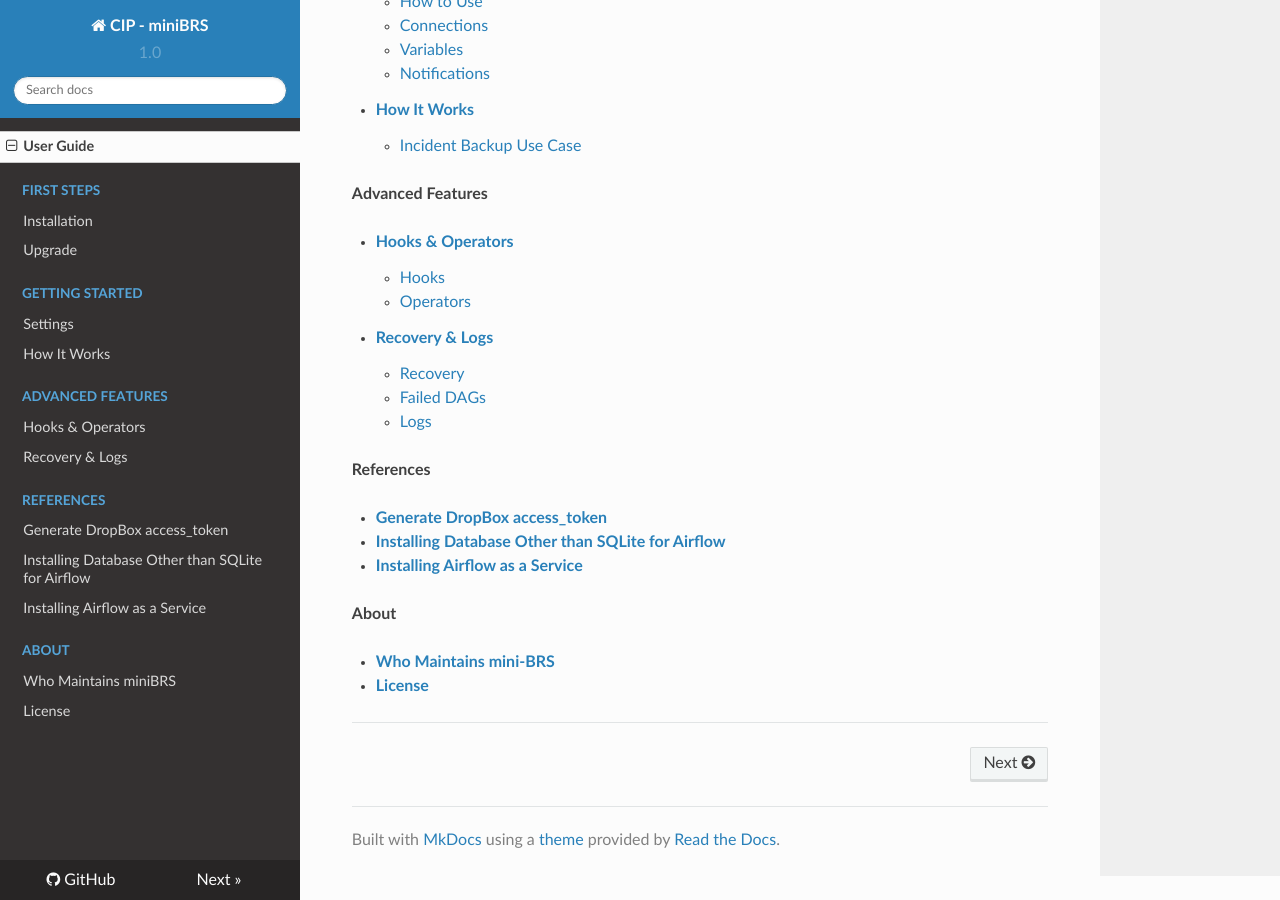
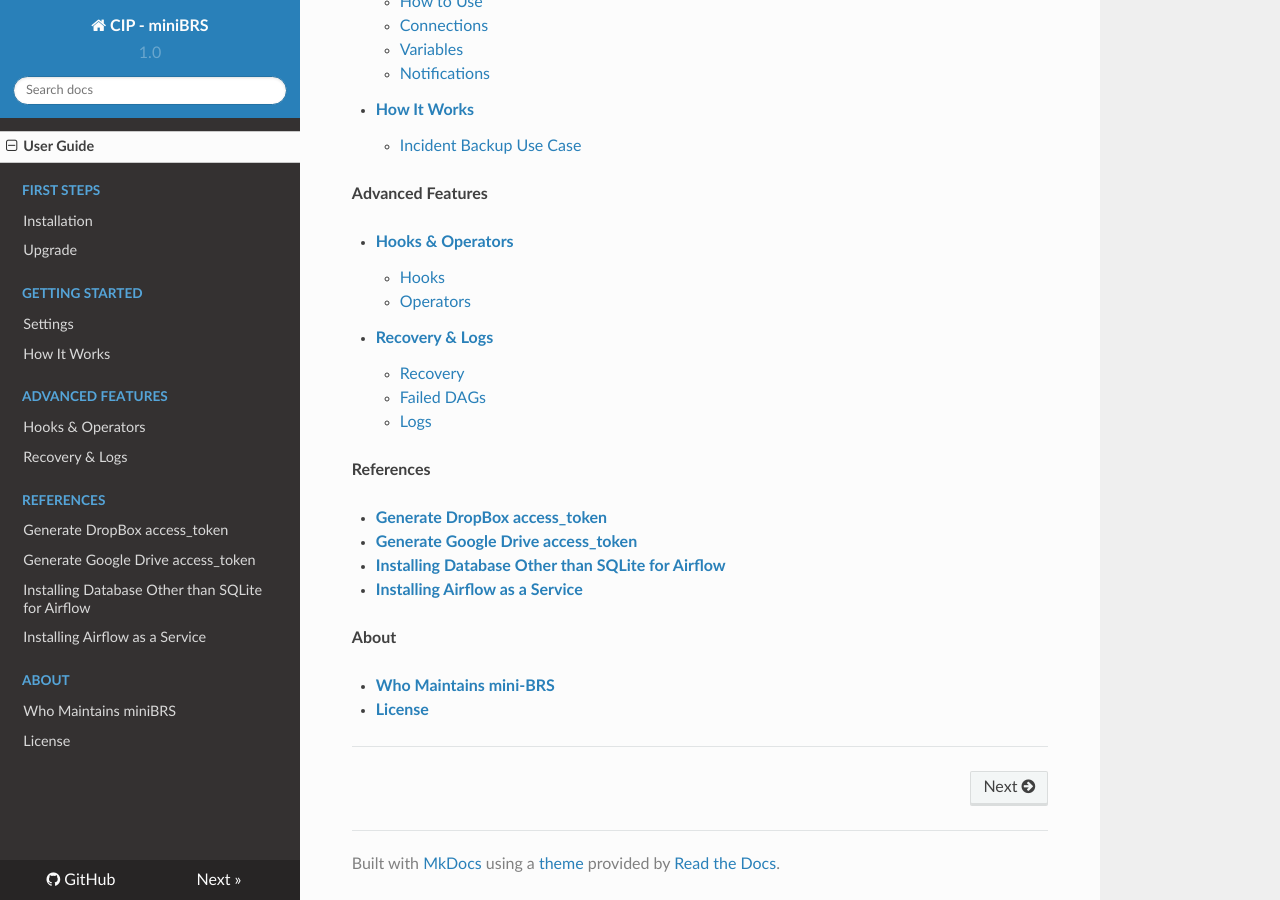
Before and after one commit to shahbaz-ali/miniBRS, an MkDocs documentation site: the page built from docs/index.md, in a window 1280 px wide and 900 px high, scrolled down 931 px. Built offline with MkDocs 1.6.1, drawn with Linux system fonts in a browser that asks for light colours; nearby versions of some CDN libraries.

Commit message:
Add link to google drive document
 - add link in mkdocs.yml
 - add link in README.md and docs/README.md
 - add link in docs/index.md

```diff
--- a/docs/index.md
+++ b/docs/index.md
@@ -54,6 +54,7 @@ ingestion of SaaS data to any cloud or local network storage.
 **References**
 
 * **[Generate DropBox access_token](dropbox.md)**
+* **[Generate Google Drive access_token](googledrive.md)**
 * **[Installing Database Other than SQLite for Airflow](https://airflow.apache.org/docs/stable/installation.html#initiating-airflow-database)**
 * **[Installing Airflow as a Service](https://medium.com/@shahbaz.ali03/run-apache-airflow-as-a-service-on-ubuntu-18-04-server-b637c03f4722)**
 
--- a/mkdocs.yml
+++ b/mkdocs.yml
@@ -17,6 +17,7 @@ nav:
     - Recovery & Logs: logs.md
   - References:
       - Generate DropBox access_token: dropbox.md
+      - Generate Google Drive access_token: googledrive.md
       - Installing Database Other than SQLite for Airflow: https://airflow.apache.org/docs/stable/installation.html#initiating-airflow-database
       - Installing Airflow as a Service: https://medium.com/@shahbaz.ali03/run-apache-airflow-as-a-service-on-ubuntu-18-04-server-b637c03f4722
   - About:
```
Also changed, not shown: README.md (+1 -0 lines), docs/README.md (+1 -0 lines).
